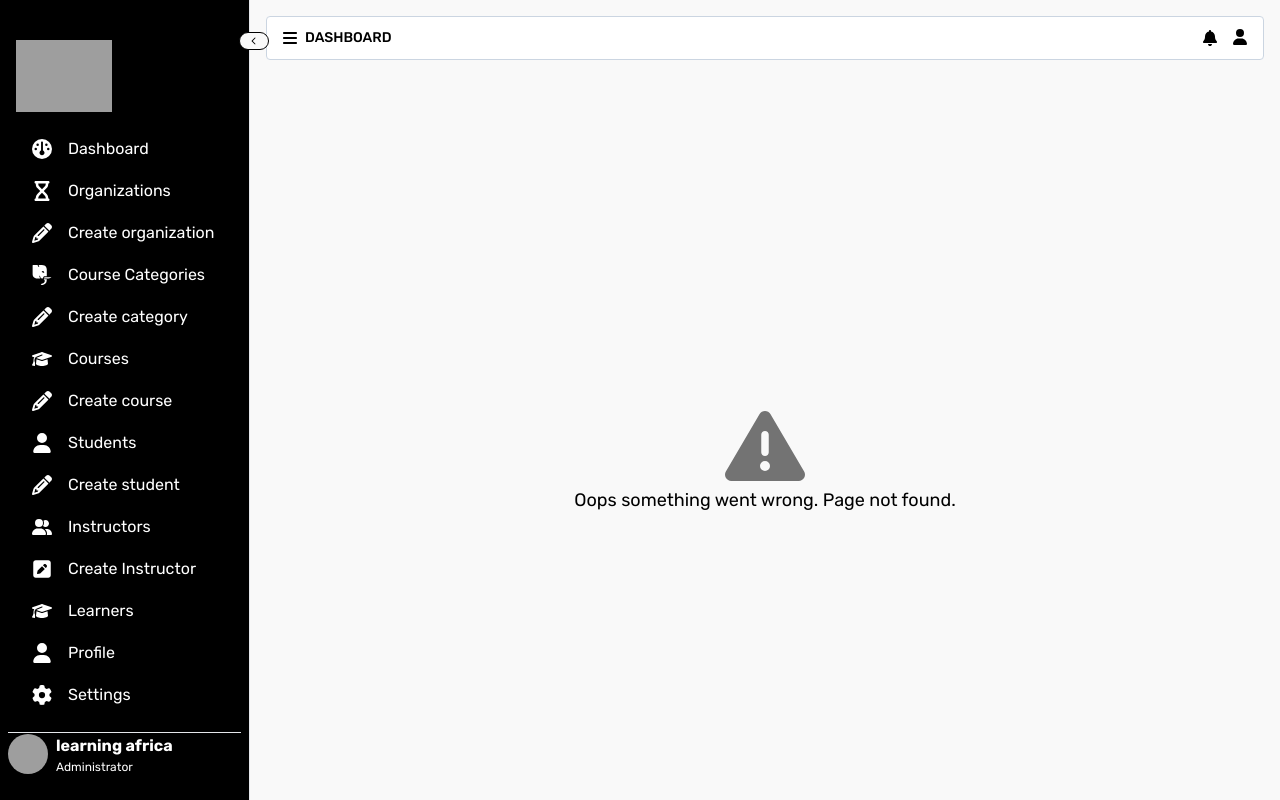
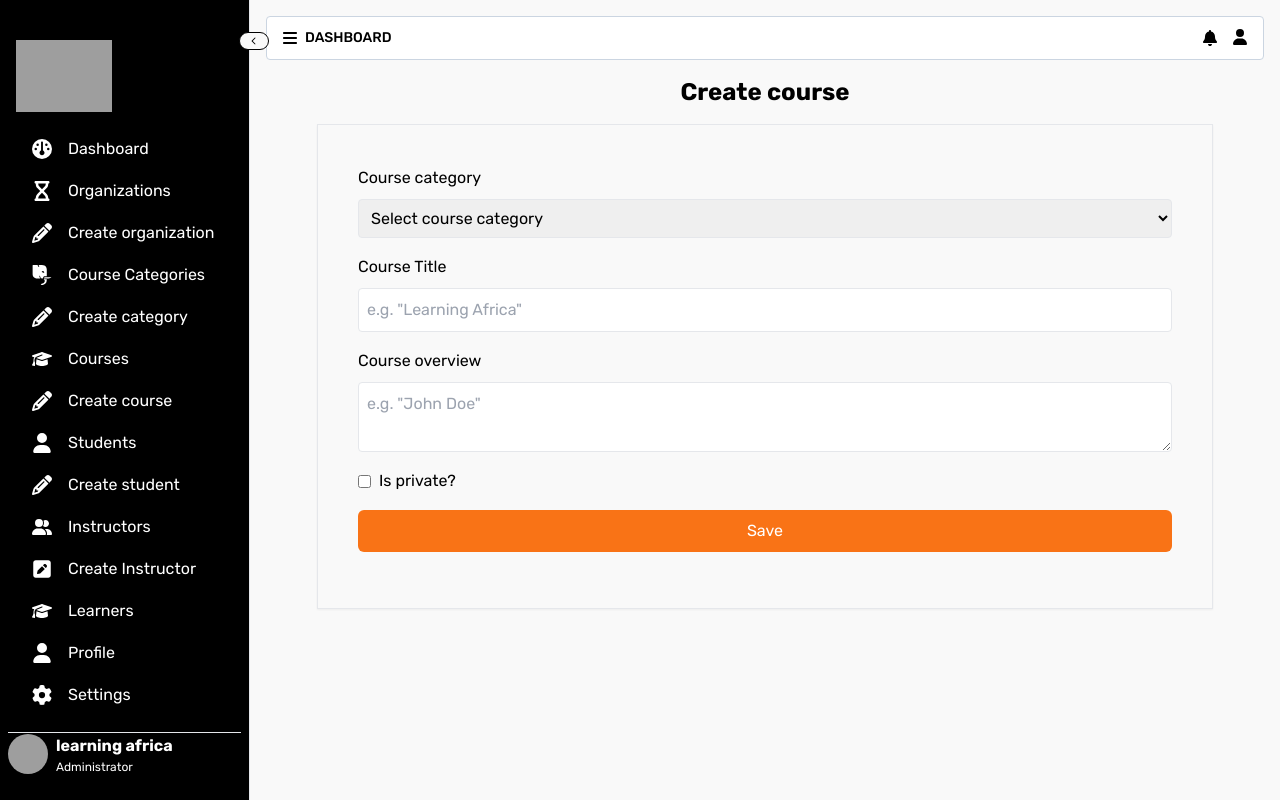
Before and after one commit to LearningAfrica/learning_africa_frontend, a React (Vite) app: page /super-admin/courses/create in a window 1280 px wide. Built offline with nearby package versions, Linux system fonts and the light colour scheme; grey boxes are pictures that could not be loaded.

Commit message:
Update admin modules

```diff
--- a/src/modules/super-admin/components/AdminSidebar.tsx
+++ b/src/modules/super-admin/components/AdminSidebar.tsx
@@ -22,11 +22,11 @@ const routes = [
 		icon: faDashboard
 	},
 	{ label: 'Organizations', path: '/super-admin/organizations', icon: faHourglass },
-	{ label: 'Create organization', path: '/super-admin/subjects', icon: faPencil },
-	{ label: 'Course Categories', path: '/super-admin/subjects', icon: faDeskpro },
-	{ label: 'Create category', path: '/super-admin/subjects', icon: faPencil },
-	{ label: 'Courses', path: '/super-admin/subjects', icon: faGraduationCap },
-	{ label: 'Create course', path: '/super-admin/subjects', icon: faPencil },
+	{ label: 'Create organization', path: '/super-admin/organizations/create', icon: faPencil },
+	{ label: 'Course Categories', path: '/super-admin/course-categories', icon: faDeskpro },
+	{ label: 'Create category', path: '/super-admin/course-categories/create', icon: faPencil },
+	{ label: 'Courses', path: '/super-admin/courses', icon: faGraduationCap },
+	{ label: 'Create course', path: '/super-admin/courses/create', icon: faPencil },
 	{ label: 'Students', path: '/super-admin/subjects', icon: faUser },
 	{ label: 'Create student', path: '/super-admin/subjects', icon: faPencil },
 	{ label: 'Instructors', path: '/super-admin/instructors', icon: faUserGroup },
--- /dev/null
+++ b/src/modules/super-admin/pages/admin-course-categories/AdminSubjects.tsx
@@ -0,0 +1,9 @@
+import AdminSubjectsDataTable from "./components/AdminSubjectsDataTable";
+
+
+export default function AdminSubjects() {
+	return (
+
+<><AdminSubjectsDataTable/></>
+	);
+}
--- a/src/modules/super-admin/pages/admin-subjects/components/AdminCreateSubject.tsx
+++ b/src/modules/super-admin/pages/admin-course-categories/components/AdminCreateCourseCategory.tsx
@@ -3,15 +3,15 @@ export default function AdminCreateSubject() {
 		<div className="w-full p-10 min-h-screen flex items-center gap-4 flex-col">
 			<form
 				action=""
-				className="w-full max-w-2xl shadow flex flex-col gap-4 px-4 py-8"
+				className="w-full max-w-2xl shadow flex flex-col gap-4 px-4 py-8 border"
 			>
 				<div>
 					<h1 className="text-2xl text-center font-semibold">
-						Create a new Subject
+						Create a new course category
 					</h1>
 				</div>
 				<div className="w-full flex flex-col gap-4">
-					<label htmlFor="title" className="text-lg">Subject Name</label>
+					<label htmlFor="title" className="text-lg">Category Name</label>
 					<input
 						type="text"
 						name="title"
--- a/src/modules/super-admin/pages/admin-subjects/components/AdminSubjectsDataTable.tsx
+++ b/src/modules/super-admin/pages/admin-course-categories/components/AdminSubjectsDataTable.tsx
@@ -60,7 +60,7 @@ export default function AdminSubjectsDataTable() {
 							<span>Export</span>
 						</button>
 						<Link
-							to={'/admin/subjects/create'}
+							to={'/super-admin/course-categories/create'}
 							className="bg-neutral-300 text-orange px-4 py-1 rounded-lg border flex items-center gap-2"
 						>
 							<FontAwesomeIcon
--- /dev/null
+++ b/src/modules/super-admin/pages/admin-courses/components/AdminCreateAdminCourse.tsx
@@ -0,0 +1,221 @@
+import { useState } from 'react';
+
+const course_categories = [
+	{
+		id: 1,
+		title: 'Software Engineering',
+		description: 'Software Engineering',
+		category_id: 1,
+		creator: {
+			name: 'John Doe'
+		}
+	},
+	{
+		id: 2,
+		title: 'Mathematics',
+		description: 'Mathematics',
+		category_id: 1,
+		creator: {
+			name: 'Sam Smith'
+		}
+	},
+	{
+		id: 3,
+		title: 'Science',
+		description: 'Science',
+		category_id: 1,
+		creator: {
+			name: 'mary Doe'
+		}
+	},
+	{
+		id: 4,
+		title: 'Geography',
+		description: 'Geography',
+		category_id: 1,
+		creator: {
+			name: 'mary Doe'
+		}
+	},
+	{
+		id: 5,
+		title: 'Psychology',
+		description: 'Psychology',
+		category_id: 1,
+		creator: {
+			name: 'mary Doe'
+		}
+	},
+	{
+		id: 6,
+		title: 'Geography',
+		description: 'Geography',
+		category_id: 1,
+		creator: {
+			name: 'mary Doe'
+		}
+	},
+	{
+		id: 7,
+		title: 'Philosophy',
+		description: 'Philosophy',
+		category_id: 1,
+		creator: {
+			name: 'mary Doe'
+		}
+	},
+	{
+		id: 8,
+		title: 'Astrology',
+		description: 'Astrology',
+		category_id: 1,
+		creator: {
+			name: 'mary Doe'
+		}
+	}
+];
+
+type CourseType = {
+	id: number;
+	title: string;
+	description: string;
+	category_id: number;
+	overview: string;
+	private: boolean;
+	organization_id: number;
+	creator: {
+		name: string;
+		email: string;
+	};
+	created_at: string;
+	updated_at: string;
+};
+export default function AdminCreateAdminCourse() {
+	const [formData, setFormData] = useState<CourseType>({} as CourseType);
+
+	const handleInputChange = (
+		e: React.ChangeEvent<HTMLInputElement | HTMLTextAreaElement>
+	) => {
+		console.log(e.target.name, e.target.value);
+		const target = e.target;
+		if (target.name === 'private'&&target.type==='checkbox') {
+			setFormData(
+				(prev) =>
+					({
+						...prev!,
+						[e.target.name]: target.checked
+					} as CourseType)
+			);
+			return;
+		}
+		setFormData(
+			(prev) =>
+				({
+					...prev!,
+					[e.target.name]: e.target.value
+				} as CourseType)
+		);
+	};
+	return (
+		<div className="p-4 flex flex-col gap-4">
+			<div className="flex items-center flex-col gap-4 justify-between">
+				<div>
+					<h2 className="text-2xl font-bold">Create course</h2>
+				</div>
+				<form
+					action=""
+					className="w-full max-w-4xl p-10 shadow-sm border gap-4"
+				>
+					<div className="flex flex-col gap-4">
+						{/* Category */}
+						<div className="flex flex-col gap-2">
+							<label htmlFor="">Course category</label>
+
+							<select
+								name=""
+								id=""
+								className="border p-2 rounded"
+							>
+								<option value="">Select course category</option>
+								{course_categories.map((category) => (
+									<option
+										value={category.id}
+										key={category.id}
+									>
+										{category.title}
+									</option>
+								))}
+							</select>
+						</div>
+						{/* Course title */}
+						<div className="flex flex-col gap-2">
+							<label htmlFor="">Course Title</label>
+							<input
+								type="text"
+								className="border p-2 rounded"
+								placeholder='e.g. "Learning Africa"'
+								value={formData?.title}
+								onChange={handleInputChange}
+							/>
+						</div>
+						{/* Course overview */}
+						<div className="flex flex-col gap-2">
+							<label htmlFor="">Course overview</label>
+							<textarea
+								name="course_overview"
+								className="border p-2 rounded"
+								value={formData?.description}
+								placeholder='e.g. "John Doe"'
+								onChange={handleInputChange}
+							></textarea>
+						</div>
+						<div className="flex flex-col gap-2">
+							<label htmlFor="private"  className='flex gap-2 items-center'>
+								<input
+									type="checkbox"
+									name="private"
+									className="border p-2 rounded"
+									value={formData?.description}
+									placeholder='e.g. "John Doe"'
+									onChange={handleInputChange}
+								/>
+								<span>Is private?</span>
+							</label>
+						</div>
+					</div>
+					{
+					// Organization reference dropdown
+						formData?.private && (
+							<div className="flex flex-col gap-2">
+								<label htmlFor="">Organization</label>
+								<select
+									name=""
+									id=""
+									className="border p-2 rounded"
+								>
+									<option value="">Select organization</option>
+									<option value="">Learning Africa</option>
+									<option value="">Learning Africa</option>
+									<option value="">Learning Africa</option>
+								</select>
+							</div>
+						)
+
+
+					}
+					<div className="flex justify-start gap-2 my-4">
+						{/* <button
+							className="bg-blue-500 text-white px-2 py-1 rounded-full"
+							onClick={() => {}}
+						>
+							Create Organization
+						</button> */}
+						<button className="p-2 bg-orange-500 text-white rounded-md w-full">
+							Save
+						</button>
+					</div>
+				</form>
+			</div>
+		</div>
+	);
+}
--- a/src/modules/super-admin/pages/admin-organizations/AdminCreateOrganization.tsx
+++ b/src/modules/super-admin/pages/admin-organizations/AdminCreateOrganization.tsx
@@ -22,7 +22,7 @@ export default function AdminCreateOrganization() {
 		<div className="p-4 flex flex-col gap-4">
 			<div className="flex items-center flex-col gap-4 justify-between">
 				<div>
-					<h2 className="text-2xl font-bold">Update Organization</h2>
+					<h2 className="text-2xl font-bold">Create Organization</h2>
 				</div>
 				<form
 					action=""
@@ -34,6 +34,7 @@ export default function AdminCreateOrganization() {
 							<input
 								type="text"
 								className="border p-2 rounded"
+								placeholder='e.g. "Learning Africa"'
 								value={formData?.name}
 								onChange={handleInputChange}
 							/>
@@ -44,17 +45,21 @@ export default function AdminCreateOrganization() {
 								type="text"
 								className="border p-2 rounded"
 								value={formData?.admin}
+								placeholder='e.g. "John Doe"'
 								onChange={handleInputChange}
 							/>
 						</div>
 					</div>
 					<div className="flex justify-start gap-2 my-4">
-						<button
+						{/* <button
 							className="bg-blue-500 text-white px-2 py-1 rounded-full"
 							onClick={() => {}}
 						>
 							Create Organization
-						</button>
+						</button> */}
+						<button className="p-2 bg-orange-500 text-white rounded-md w-full">
+						Create Organization
+					</button>
 					</div>
 				</form>
 			</div>
--- a/src/modules/super-admin/pages/admin-organizations/AdminUpdateOrganization.tsx
+++ b/src/modules/super-admin/pages/admin-organizations/AdminUpdateOrganization.tsx
@@ -24,7 +24,7 @@ export default function AdminUpdateOrganization() {
 		// fetch organization data here
 	}, [params.id]);
 	const handleInputChange = (e: React.ChangeEvent<HTMLInputElement>) => {
-		setFormData(prev=>({...prev!, [e.target.name]: e.target.value} as OrganizationType));
+		setFormData(prev => ({ ...prev!, [e.target.name]: e.target.value } as OrganizationType));
 	};
 	return (
 		<div className="p-4 flex flex-col gap-4">
@@ -59,10 +59,15 @@ export default function AdminUpdateOrganization() {
 							</div>
 						</div>
 						<div className="flex justify-start gap-2 my-4">
-							<button
+							{/* <button
 								className="bg-blue-500 text-white px-2 py-1 rounded-full"
 								onClick={() => {}}
 							>
+								Update Organization
+							</button> */}
+							<button
+								onClick={() => { }}
+								className="p-2 bg-orange-500 text-white rounded-md w-full">
 								Update Organization
 							</button>
 						</div>
--- a/src/modules/super-admin/pages/admin-subjects/AdminSubjects.tsx
+++ /dev/null
@@ -1,8 +0,0 @@
-
-
-export default function AdminSubjects() {
-	return (
-
-<>rest</>
-	);
-}
```
Also changed, not shown: src/modules/super-admin/SuperAdmin.md (+16 -16 lines), src/modules/super-admin/index.tsx (+18 -6 lines), src/modules/super-admin/types/index.ts (+12 -0 lines), src/modules/super-admin/pages/admin-course-categories/components/AdminSubjectsQuickActionWithTitle.tsx (renamed from src/modules/super-admin/pages/admin-subjects/components/AdminSubjectsQuickActionWithTitle.tsx).
